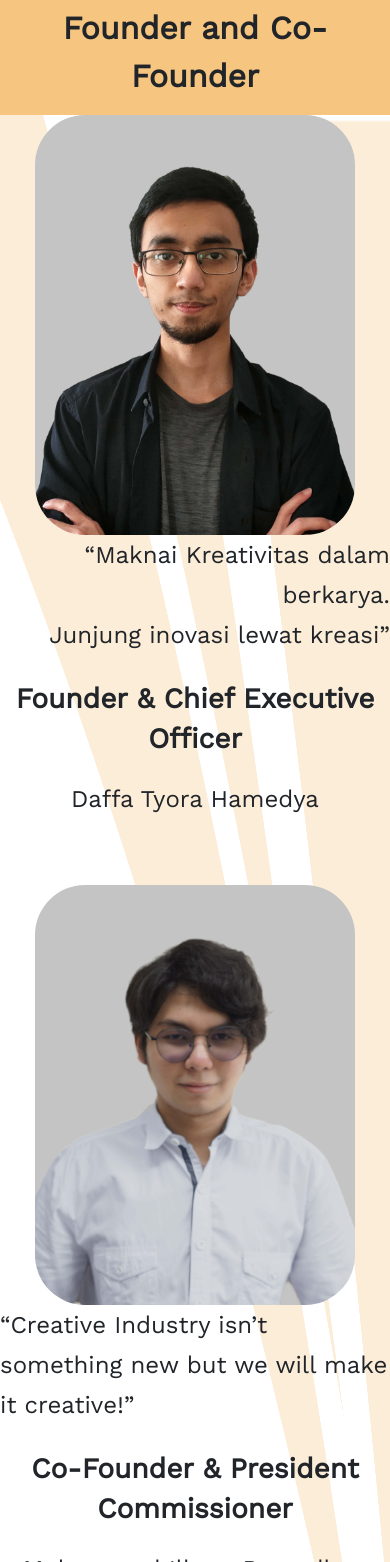
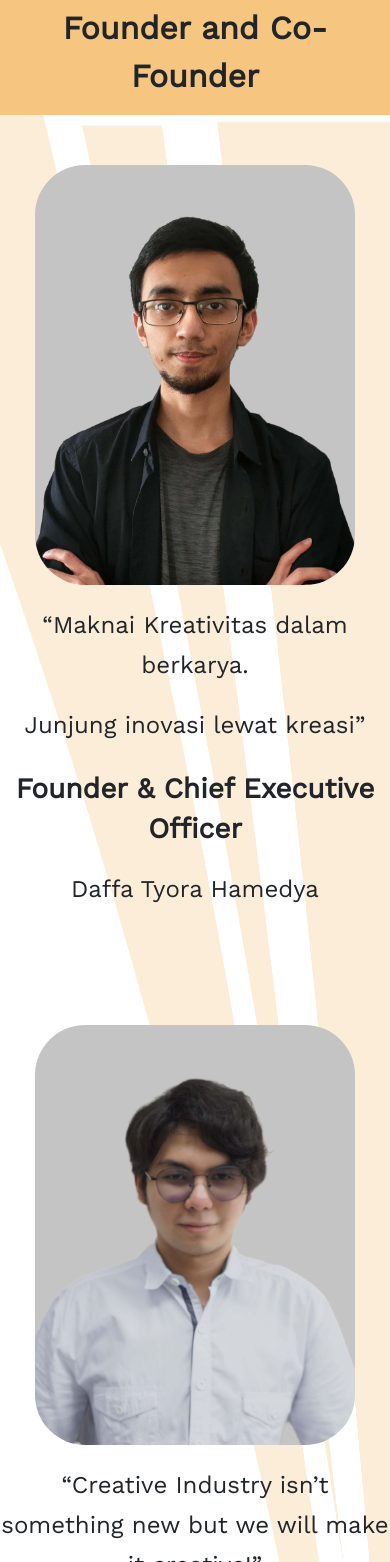
Before and after one commit to NofathZ/com-website, a React (Create React App) app: page /company in a window 390 px wide. Shown: the part 1026-2588 px from the top of the page. Built offline with nearby package versions, Linux system fonts and the light colour scheme.

Commit message:
responsive community company

```diff
--- a/src/components/Community/Lentera.js
+++ b/src/components/Community/Lentera.js
@@ -62,8 +62,8 @@ function Lentera() {
       <div className="d-flex justify-content-center align-items-center" style={{paddingTop:"58px", marginBottom: "58px"}}>
         <h3 className="heading-three heading-underline" style={{textAlign:"center"}}>Core Team</h3>
       </div>
-      <div className="container text-center" style={{marginBottom: "58px"}}>
-        <img src={CoreTeamImage} alt="" style={{height: "640px"}} />
+      <div className="container text-center coreteam-image-community" style={{marginBottom: "58px"}}>
+        <img src={CoreTeamImage} alt="" />
       </div>
     </div>
   )
--- a/src/components/Community/Lentera.scss
+++ b/src/components/Community/Lentera.scss
@@ -2,3 +2,14 @@
   background: url('../../asset/img/Community/UnionTop.png') left top no-repeat, url('../../asset/img/Community/UnionBot.png') right bottom no-repeat;
   background-size: 100% 50%;
 }
+
+.coreteam-image-community img {
+  height: 640px;
+}
+
+@media screen and (max-width: 991px) {
+  .coreteam-image-community img {
+    width: 100%;
+    height: auto;
+  }
+}
--- a/src/components/Community/VisionMission.js
+++ b/src/components/Community/VisionMission.js
@@ -11,7 +11,7 @@ const CommunityImage = styled.div`
 
 function VisionMission() {
   return(
-    <div className="vision-mission-container" style={{marginBottom:"70px"}}>
+    <div className="vision-mission-container-community" style={{marginBottom:"70px"}}>
       <div className="container d-flex justify-content-between align-items-center" style={{columnGap:"100px"}}>
         <CommunityImage source={LenteraLogo} />
         <div className="vision-mission">
--- a/src/components/Community/VisionMission.scss
+++ b/src/components/Community/VisionMission.scss
@@ -1,5 +1,5 @@
 @media screen and (max-width: 991px) {
-  .vision-mission-container > div {
+  .vision-mission-container-community > div {
     flex-direction: column;
   }
 
--- a/src/components/Company/Teachera.js
+++ b/src/components/Company/Teachera.js
@@ -62,8 +62,8 @@ function Teachera() {
       <div className="d-flex justify-content-center align-items-center" style={{paddingTop:"58px", marginBottom: "58px"}}>
         <h3 className="heading-three heading-underline" style={{textAlign:"center"}}>Core Team</h3>
       </div>
-      <div className="container text-center" style={{marginBottom: "58px"}}>
-        <img src={CoreTeamImage} alt="" style={{height: "640px"}} />
+      <div className="container text-center coreteam-image-company" style={{marginBottom: "58px"}}>
+        <img src={CoreTeamImage} alt="" />
       </div>
     </div>
   )
--- a/src/components/Company/Teachera.scss
+++ b/src/components/Company/Teachera.scss
@@ -2,3 +2,14 @@
   background: url('../../asset/img/Company/UnionTop.png') right top no-repeat, url('../../asset/img/Company/UnionBot.png') left bottom no-repeat;
   background-size: 100% 50%;
 }
+
+.coreteam-image-company img {
+  height: 640px;
+}
+
+@media screen and (max-width: 991px) {
+  .coreteam-image-company img {
+    width: 100%;
+    height: auto;
+  }
+}
--- a/src/components/Company/VisionMission.js
+++ b/src/components/Company/VisionMission.js
@@ -12,7 +12,7 @@ const CompanyImage = styled.div`
 
 function VisionMission() {
   return(
-    <div className="vision-mission-container" style={{marginBottom:"70px"}}>
+    <div className="vision-mission-container-company" style={{marginBottom:"70px"}}>
       <div className="container d-flex justify-content-between align-items-center" style={{columnGap:"100px"}}>
         <div className="vision-mission">
           <p className="body-one" style={{textAlign:"justify"}}>Mewujudkan Indonesia kreatif dan inovatif dengan pendukungan dan pengembangan industri periklanan, musik, film, video, dan animasi, serta tari.</p>
--- a/src/components/Company/VisionMission.scss
+++ b/src/components/Company/VisionMission.scss
@@ -1,5 +1,5 @@
 @media screen and (max-width: 991px) {
-  .vision-mission-container > div {
+  .vision-mission-container-company > div {
     flex-direction: column-reverse;
   }
 
--- a/src/components/templates/LeftQuote.scss
+++ b/src/components/templates/LeftQuote.scss
@@ -5,7 +5,13 @@
 @media screen and (max-width: 991px) {
   .leftquote-container {
     flex-direction: column-reverse;
-    margin-bottom: 50px;
+    padding-bottom: 50px;
+    padding-top: 50px;
+  }
+
+  .leftquote-content div {
+    text-align: center;
+    margin-top: 20px;
   }
 
   .leftquote-content p {
--- a/src/components/templates/RightQuote.scss
+++ b/src/components/templates/RightQuote.scss
@@ -9,7 +9,13 @@
 @media screen and (max-width: 991px) {
   .rightquote-container {
     flex-direction: column;
-    margin-bottom: 50px;
+    padding-bottom: 50px;
+    padding-top: 50px;
+  }
+
+  .rightquote-content div {
+    text-align: center;
+    margin-top: 20px;
   }
 
   .rightquote-content p {
```
